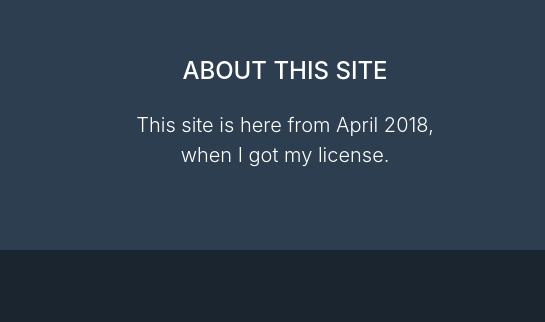
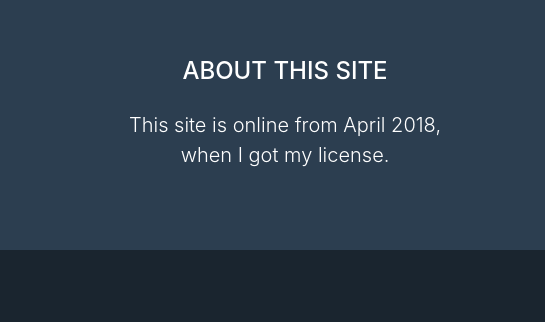
Before and after one commit to om7ahu/om7ahu.github.io, a website with bundled scripts: page index.html in a window 1280 px wide. Shown: the part 2637-2959 px from the top of the page, 735-1280 px from the left. Built offline with nearby package versions, Linux system fonts and the light colour scheme.

Commit message:
Small fix

```diff
--- a/index.html
+++ b/index.html
@@ -211,7 +211,7 @@
           </div>
           <div class="col-md-4">
             <h4 class="text-uppercase mb-4">About this site</h4>
-            <p class="lead mb-0">This site is here from April 2018, when I got my license.</p>
+            <p class="lead mb-0">This site is online from April 2018, when I got my license.</p>
           </div>
         </div>
       </div>
```
